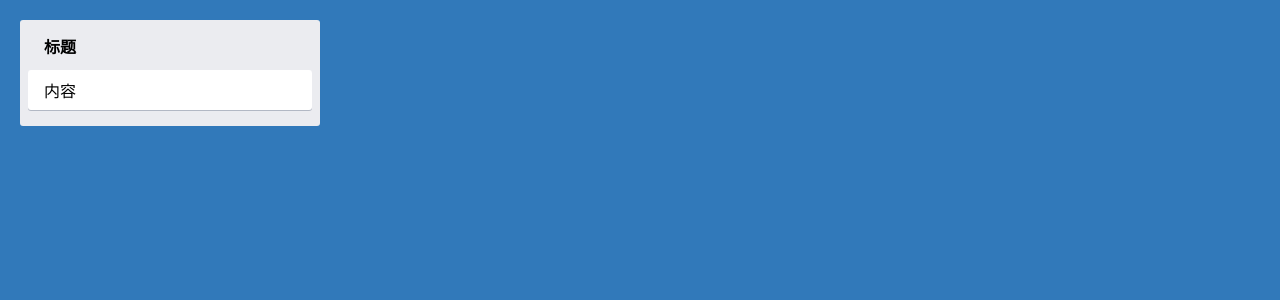
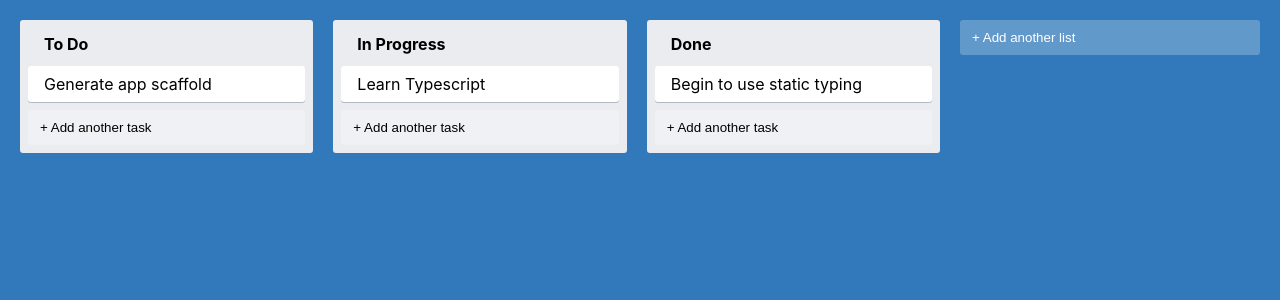
Before and after one commit to LambdaC/trello-clone, a React (Create React App) app: page / in a window 1280 px wide. Shown: the top 300 px of the page. Built offline with nearby package versions, Linux system fonts and the light colour scheme.

Commit message:
添加基础组件

```diff
--- /dev/null
+++ b/src/AddNewItem.tsx
@@ -0,0 +1,27 @@
+import { AddItemButton } from "./style";
+import React from "react";
+import { NewItemForm } from "./NewItemForm";
+
+type AddNewItemProps = {
+    onAdd(text: string): void,
+    toggleButtonText: string,
+    dark?: boolean
+}
+
+export const AddNewItem = (props: AddNewItemProps) => {
+    const [showForm, setShowForm] = React.useState(false);
+    const { onAdd, toggleButtonText, dark } = props;
+
+    if (showForm) {
+        return <NewItemForm onAdd={text => {
+            onAdd(text)
+            setShowForm(false)
+        }} />
+    }
+
+    return (
+        <AddItemButton dark={dark} onClick={() => setShowForm(true)}>
+            {toggleButtonText}
+        </AddItemButton>
+    );
+}
--- a/src/App.tsx
+++ b/src/App.tsx
@@ -1,16 +1,22 @@
-import React from 'react';
+import { AddNewItem } from './AddNewItem';
+import { Column } from './Column';
 import { AppContainer } from './style';
-import { ColumnContainer } from './style';
-import { ColumnTitle } from './style';
-import { CardContainer } from './style';
+import { Card } from './Card';
 
 export function App() {
   return (
     <AppContainer>
-      <ColumnContainer>
-        <ColumnTitle>标题</ColumnTitle>
-        <CardContainer>内容</CardContainer>
-      </ColumnContainer>
+      <Column text="To Do">
+        <Card text="Generate app scaffold" />
+      </Column>
+      <Column text="In Progress">
+        <Card text="Learn Typescript" />
+      </Column>
+      <Column text="Done">
+        <Card text="Begin to use static typing" />
+      </Column>
+      <AddNewItem toggleButtonText="+ Add another list" onAdd={console.log} />
     </AppContainer>
-  );
+  )
+
 }
--- /dev/null
+++ b/src/Card.tsx
@@ -0,0 +1,11 @@
+import { CardContainer } from "./style";
+
+type CardProps = {
+    text: string
+}
+
+export const Card = ({ text }: CardProps) => {
+    return (
+        <CardContainer>{text}</CardContainer>
+    );
+}
--- /dev/null
+++ b/src/Column.tsx
@@ -0,0 +1,24 @@
+import { AddNewItem } from "./AddNewItem";
+import { ColumnContainer, ColumnTitle } from "./style"
+
+type ColumnProps = {
+    text: string,
+    children?: React.ReactNode
+}
+
+// 跟上面一样的效果
+// type ColumnProps = React.PropsWithChildren<{ text: string }>
+
+export const Column = ({ text, children }: ColumnProps) => {
+    return (
+        <ColumnContainer>
+            <ColumnTitle>{text}</ColumnTitle>
+            {children}
+            <AddNewItem
+                toggleButtonText="+ Add another task"
+                onAdd={console.log}
+                dark
+            />
+        </ColumnContainer>
+    );
+}
--- /dev/null
+++ b/src/NewItemForm.tsx
@@ -0,0 +1,21 @@
+import { useState } from "react"
+import { NewItemFormContainer, NewItemButton, NewItemInput } from "./style"
+
+type NewItemFormProps = {
+    onAdd(text: string): void
+}
+
+export const NewItemForm = ({ onAdd }: NewItemFormProps) => {
+    const [text, setText] = useState("")
+    return (
+        <NewItemFormContainer>
+            <NewItemInput
+                value={text}
+                onChange={e => setText(e.target.value)}
+            />
+            <NewItemButton onClick={() => onAdd(text)}>
+                Create
+            </NewItemButton>
+        </NewItemFormContainer>
+    )
+}
--- a/src/style.ts
+++ b/src/style.ts
@@ -34,3 +34,49 @@ max-width: 300px;
 border-radius: 3px;
 box-shadow: #091e4240 0px 1px 0px 0px;
 `
+type AddItemButtonProps = {
+    dark?: boolean
+}
+
+export const AddItemButton = styled.button<AddItemButtonProps>`
+background-color: #ffffff3d;
+border-radius: 3px;
+border: none;
+color: ${props => (props.dark ? "#000" : "#fff")};
+cursor: pointer;
+max-width: 300px;
+padding: 10px 12px;
+text-align: left;
+transition: background 85ms ease-in;
+width: 100%;
+&:hover {
+background-color: #ffffff52;
+}
+`
+
+export const NewItemFormContainer = styled.div`
+max-width: 300px;
+display: flex;
+flex-direction: column;
+width: 100%;
+align-items: flex-start;
+`
+
+export const NewItemButton = styled.button`
+background-color: #5aac44;
+border-radius: 3px;
+border: none;
+box-shadow: none;
+color: #fff;
+padding: 6px 12px;
+text-align: center;
+`
+
+export const NewItemInput = styled.input`
+border-radius: 3px;
+border: none;
+box-shadow: #091e4240 0px 1px 0px 0px;
+margin-bottom: 0.5rem;
+padding: 0.5rem 1rem;
+width: 100%;
+`
```
Also changed, not shown: src/test.tsx (added, +13 -0 lines).
